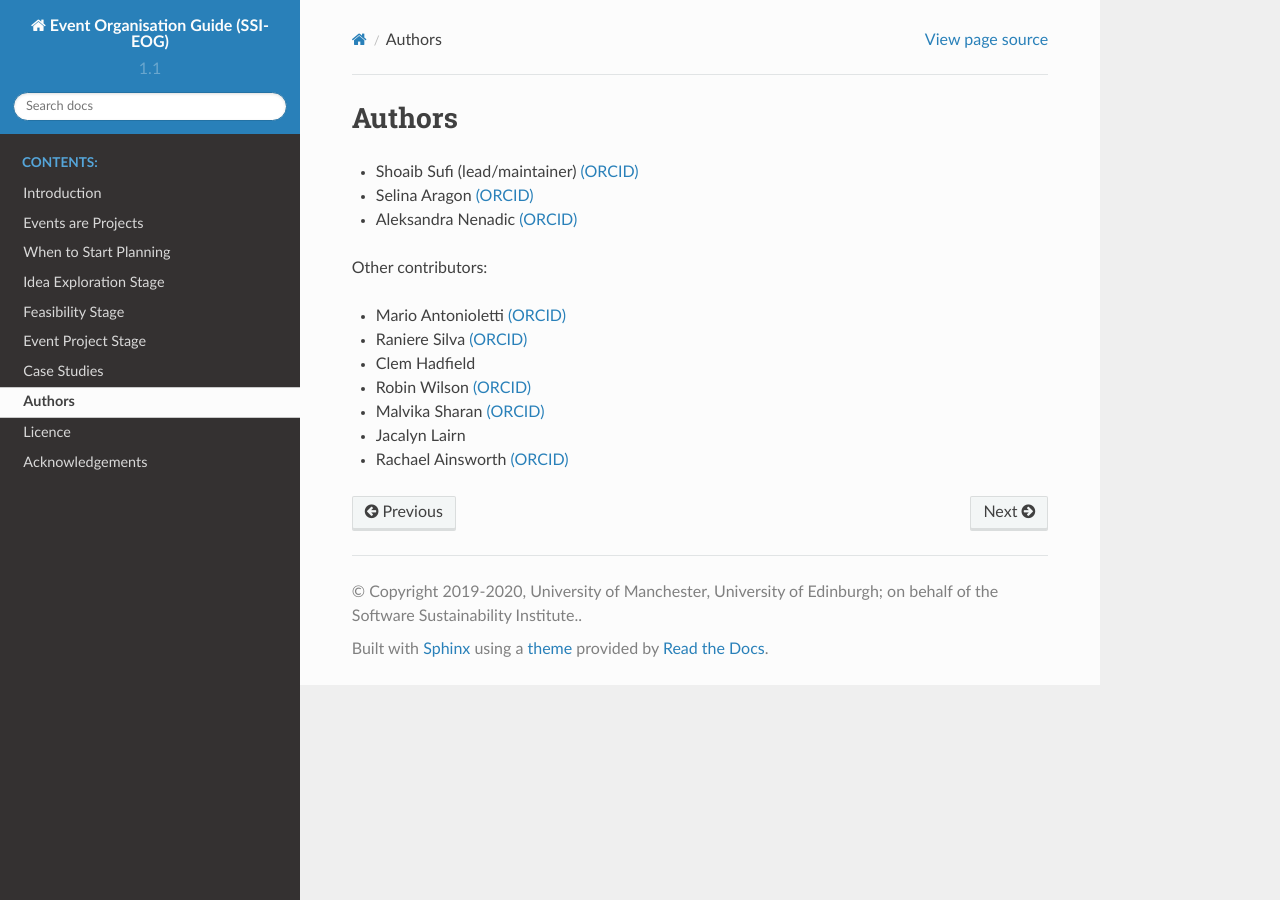
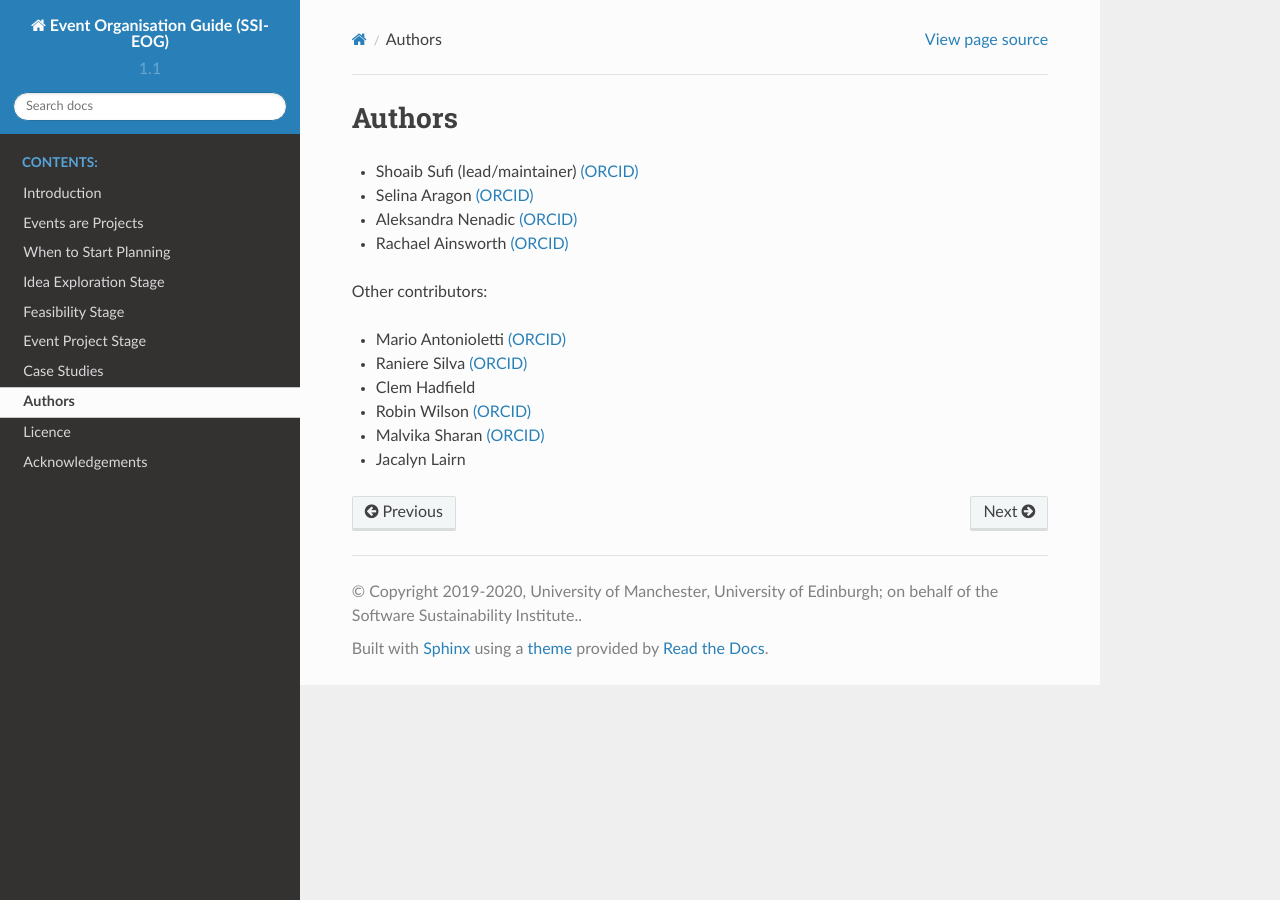
Before and after one commit to softwaresaved/event-organisation-guide, a Sphinx documentation site: the page built from docs/eog/authors.rst, in a window 1280 px wide. Built offline with Sphinx 7.4.7 and the Read the Docs theme 2.0.0, drawn with Linux system fonts in a browser that asks for light colours; pages that are not in the unit, such as notebooks, are missing from menus; part of the change alters nothing that is shown.

```diff
--- a/docs/eog/authors.rst
+++ b/docs/eog/authors.rst
@@ -8,6 +8,7 @@ Authors
 - Shoaib Sufi (lead/maintainer) `(ORCID) <https://orcid.org/0000-0001-6390-2616>`__
 - Selina Aragon `(ORCID) <https://orcid.org/0000-0001-9938-0522>`__
 - Aleksandra Nenadic `(ORCID) <https://orcid.org/0000-0002-2269-3894>`__
+- Rachael Ainsworth `(ORCID) <http://orcid.org/0000-0003-2591-9462>`__
 
 Other contributors:
 
@@ -17,4 +18,3 @@ Other contributors:
 - Robin Wilson `(ORCID) <https://orcid.org/0000-0001-7352-8912>`__
 - Malvika Sharan `(ORCID) <http://orcid.org/0000-0001-6619-7369>`__
 - Jacalyn Lairn
-- Rachael Ainsworth `(ORCID) <http://orcid.org/0000-0003-2591-9462>`__
```
